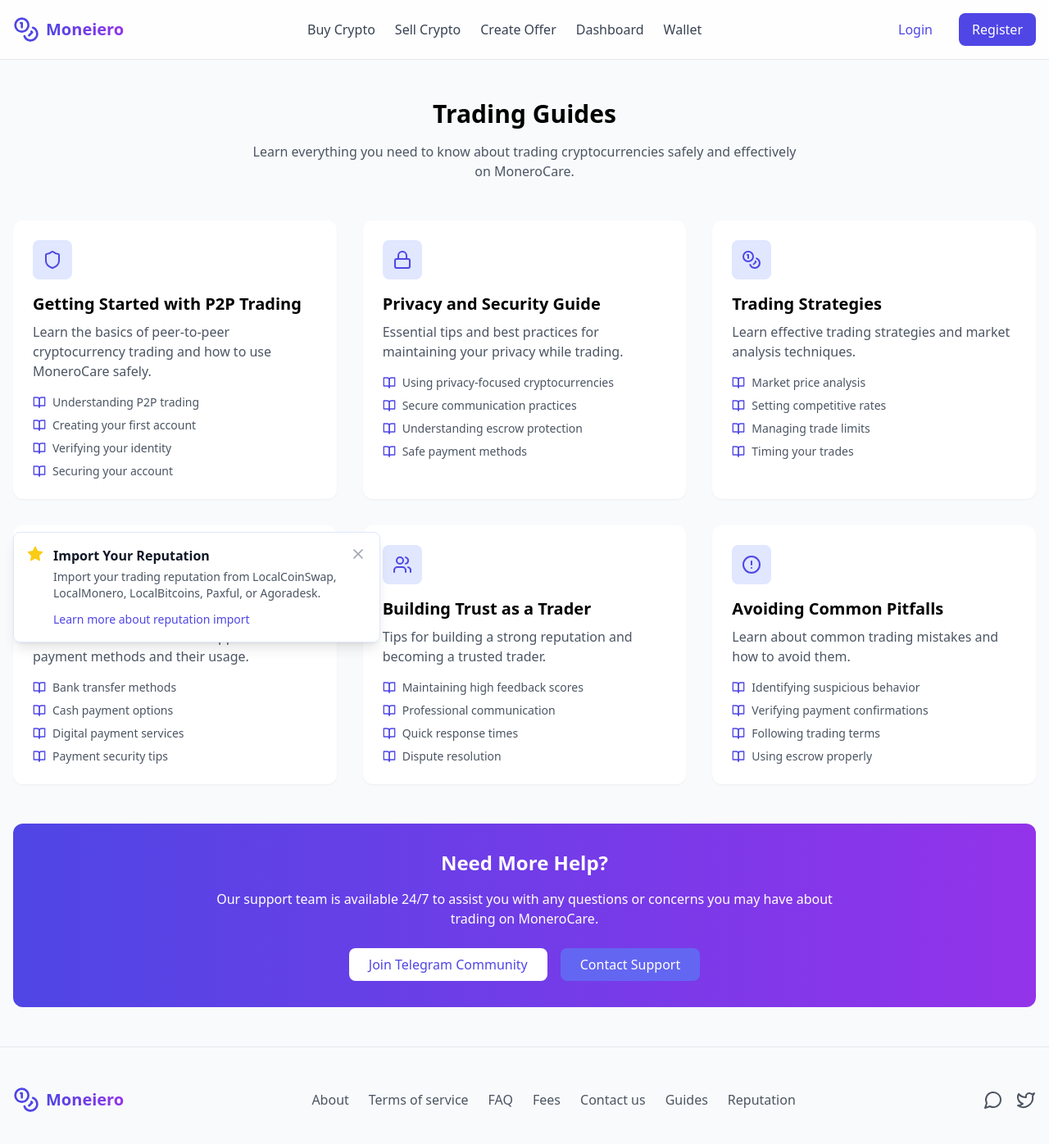
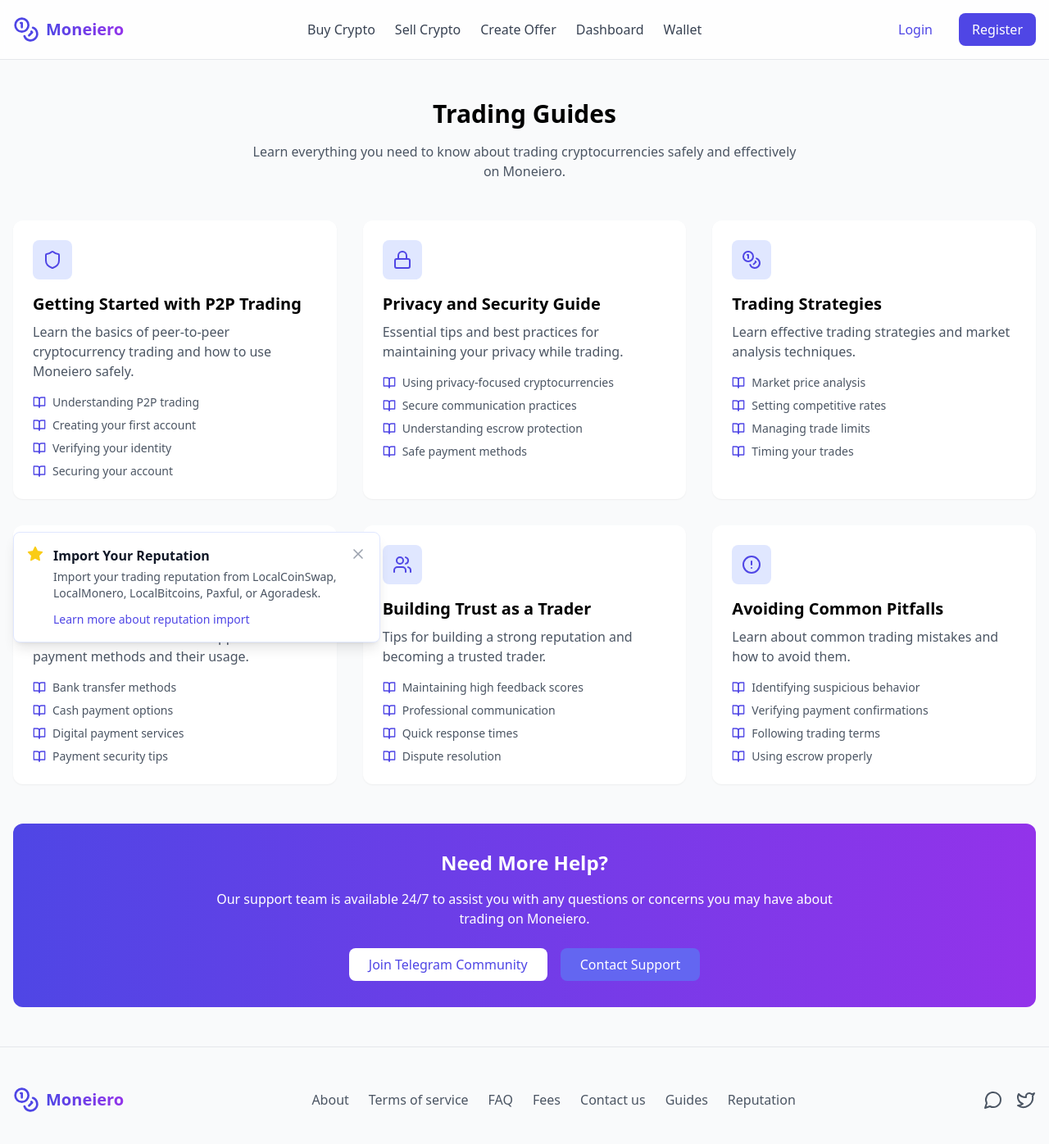
Before and after one commit to aimwizards/ugandacoin, a React (Vite) app: page /guides in a window 1280 px wide. Shown: the top 1396 px of the page at 82% size. Built offline with nearby package versions, Linux system fonts and the light colour scheme.

Commit message:
Update Guides.tsx

```diff
--- a/src/pages/Guides.tsx
+++ b/src/pages/Guides.tsx
@@ -6,7 +6,7 @@
     {
       icon: Shield,
       title: "Getting Started with P2P Trading",
-      description: "Learn the basics of peer-to-peer cryptocurrency trading and how to use MoneroCare safely.",
+      description: "Learn the basics of peer-to-peer cryptocurrency trading and how to use Moneiero safely.",
       sections: [
         "Understanding P2P trading",
         "Creating your first account",
@@ -77,7 +77,7 @@
         <div className="text-center mb-12">
           <h1 className="text-3xl font-bold mb-4">Trading Guides</h1>
           <p className="text-gray-600 max-w-2xl mx-auto">
-            Learn everything you need to know about trading cryptocurrencies safely and effectively on MoneroCare.
+            Learn everything you need to know about trading cryptocurrencies safely and effectively on Moneiero.
           </p>
         </div>
 
@@ -107,11 +107,11 @@
           <div className="max-w-3xl mx-auto text-center">
             <h2 className="text-2xl font-bold mb-4">Need More Help?</h2>
             <p className="mb-6">
-              Our support team is available 24/7 to assist you with any questions or concerns you may have about trading on MoneroCare.
+              Our support team is available 24/7 to assist you with any questions or concerns you may have about trading on Moneiero.
             </p>
             <div className="flex flex-col sm:flex-row gap-4 justify-center">
               <a
-                href="https://t.me/monerocare"
+                href="https://t.me/Moneiero"
                 target="_blank"
                 rel="noopener noreferrer"
                 className="bg-white text-indigo-600 px-6 py-2 rounded-lg hover:bg-gray-100 transition-colors inline-flex items-center justify-center gap-2"
```
